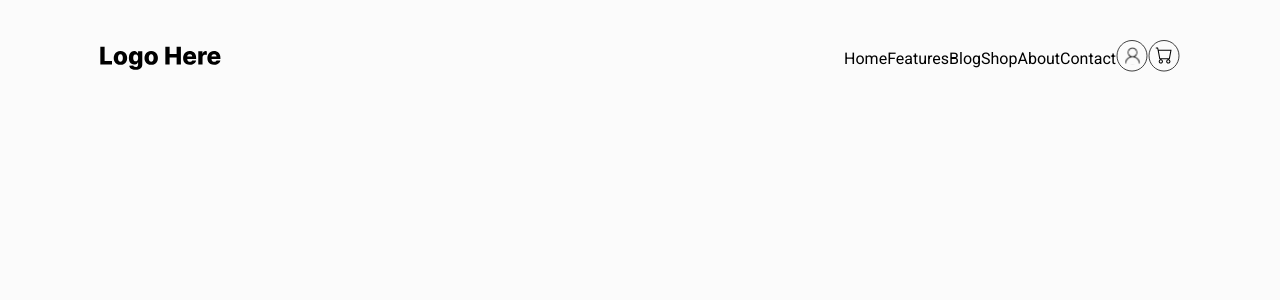
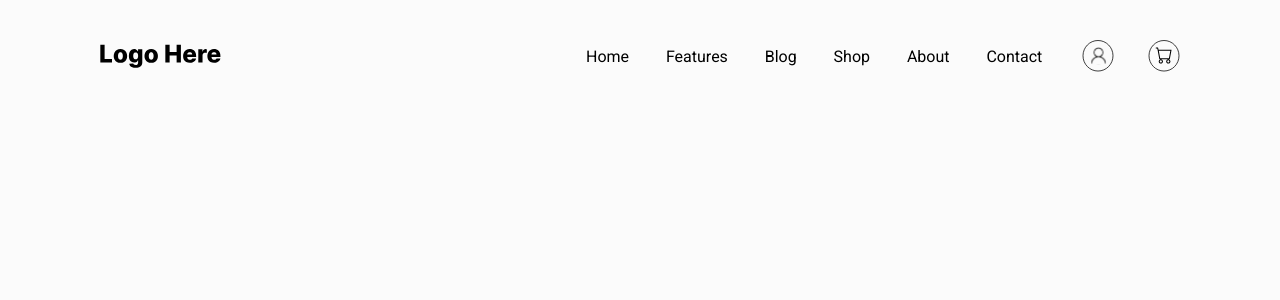
Before and after one commit to JollyR0ger42/react-contactus, a Next.js app: page / in a window 1280 px wide. Shown: the top 300 px of the page. Built offline with nearby package versions, Linux system fonts and the light colour scheme.

Commit message:
add desktop navbar

```diff
--- a/src/components/NavBar.js
+++ b/src/components/NavBar.js
@@ -1,4 +1,4 @@
-import style from './navbar.module.css'
+import style from './navbar.module.scss'
 import Image from 'next/image'
 
 const Element = ({ label, link, links }) => {
@@ -9,6 +9,7 @@ export default function NavBar({ navElements }) {
   return (
     <nav className={style.navbar}>
       <Image
+        className={style.logo}
         src="/logo.svg"
         width={121}
         height={29}
@@ -18,8 +19,8 @@ export default function NavBar({ navElements }) {
         <div className={style.elements}>
           {navElements?.map(el => <Element {...el} />)}
         </div>
-        <div>
-          <a className={style.link} href="/profile">
+        <div className={style.userNav}>
+          <a className={style.icon} href="/profile">
             <Image
               src="/static/profile.svg"
               width={32}
@@ -27,7 +28,7 @@ export default function NavBar({ navElements }) {
               alt="Profile"
             />
           </a>
-          <a className={style.link} href="/cart">
+          <a className={style.icon} href="/cart">
             <Image
               src="/static/cart.svg"
               width={32}
--- a/src/components/navbar.module.css
+++ /dev/null
@@ -1,26 +0,0 @@
-.navbar {
-  z-index: 101;
-  position: absolute;
-  padding: 40px 100px;
-  background-color: #FBFBFB;
-  display: flex;
-  width: 100%;
-  justify-content: space-between;
-  align-items: center;
-}
-
-.navLinks {
-  display: flex;
-  align-items: center;
-}
-
-.elements {
-  display: flex;
-}
-
-.link {
-  text-decoration: none;
-  color: #000;
-  font-size: 16px;
-  font-family: var(--font-roboto);
-}
--- /dev/null
+++ b/src/components/navbar.module.scss
@@ -0,0 +1,64 @@
+.navbar {
+  z-index: 101;
+  position: absolute;
+  padding: 40px 100px;
+  background-color: #FBFBFB;
+  display: flex;
+  width: 100%;
+  justify-content: space-between;
+  align-items: center;
+
+  @media (max-width: 800px) {
+    padding: 20px 30px;
+  }
+}
+
+.navLinks {
+  display: flex;
+  align-items: center;
+  flex: 1;
+  max-width: 55%;
+  justify-content: space-between;
+
+  @media (max-width: 800px) {
+    max-width: 100%;
+  }
+}
+
+.elements {
+  flex: 1;
+  display: flex;
+  justify-content: space-between;
+  align-items: center;
+  margin-right: 5%;
+
+  & > * {
+    margin-right: 10px;
+  }
+}
+
+.userNav {
+  display: flex;
+  justify-content: space-between;
+  align-items: center;
+  width: 98px;
+
+  & > *:not(:last-child) {
+    margin-right: 10px;
+  }
+}
+
+.link {
+  text-decoration: none;
+  color: #000;
+  font-size: 16px;
+  font-family: var(--font-roboto);
+}
+
+.icon {
+  height: 32px;
+}
+
+.logo {
+  margin-right: 15px;
+}
```
